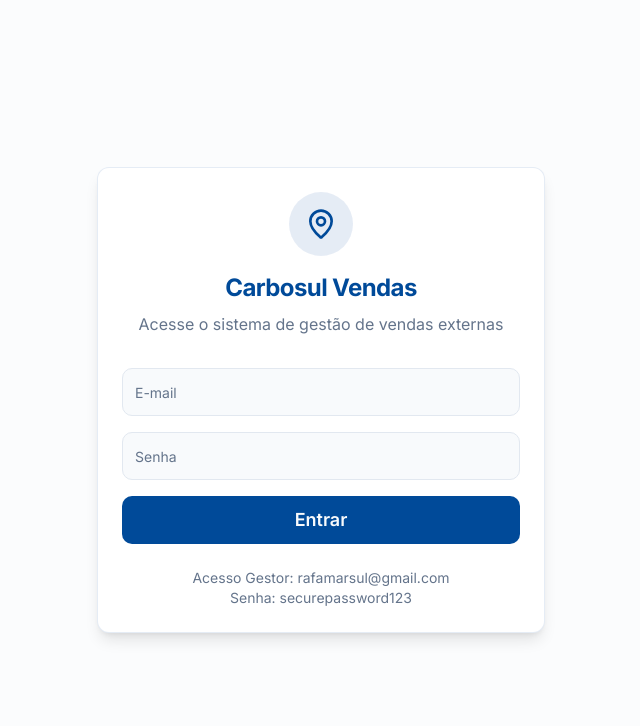
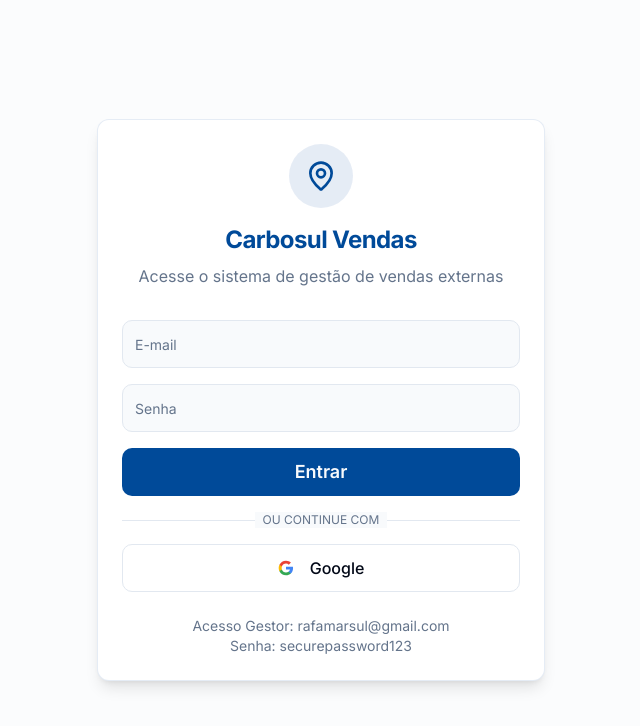
Before and after one commit to rafamarsul/carbosul-vendas-externas-tjjhd0a6y, a React (Vite) app: page /login in a window 1280 px wide. Shown: the top 726 px of the page, without its empty margins (319-959 px from the left). Built offline with nearby package versions, Linux system fonts and the light colour scheme; no server answers.

Commit message:
Fix login credentials and add social login

```diff
--- a/src/contexts/AuthContext.tsx
+++ b/src/contexts/AuthContext.tsx
@@ -13,6 +13,7 @@
   user: User | null
   session: Session | null
   signIn: (email: string, password: string) => Promise<{ error: any }>
+  signInWithGoogle: () => Promise<{ error: any }>
   signOut: () => Promise<{ error: any }>
   loading: boolean
 }
@@ -105,6 +106,16 @@
     return { error }
   }
 
+  const signInWithGoogle = async () => {
+    const { error } = await supabase.auth.signInWithOAuth({
+      provider: 'google',
+      options: {
+        redirectTo: window.location.origin,
+      },
+    })
+    return { error }
+  }
+
   const signOut = async () => {
     const { error } = await supabase.auth.signOut()
     return { error }
@@ -112,7 +123,7 @@
 
   return React.createElement(
     AuthContext.Provider,
-    { value: { user, session, signIn, signOut, loading } },
+    { value: { user, session, signIn, signInWithGoogle, signOut, loading } },
     children,
   )
 }
--- a/src/pages/Login.tsx
+++ b/src/pages/Login.tsx
@@ -11,7 +11,7 @@
   const [email, setEmail] = useState('')
   const [password, setPassword] = useState('')
   const [isLoading, setIsLoading] = useState(false)
-  const { signIn } = useAuth()
+  const { signIn, signInWithGoogle } = useAuth()
   const navigate = useNavigate()
 
   const handleLogin = async (e: React.FormEvent) => {
@@ -24,6 +24,15 @@
     } else {
       toast.success('Bem-vindo ao Carbosul Vendas Externas')
       navigate('/')
+    }
+  }
+
+  const handleGoogleLogin = async () => {
+    setIsLoading(true)
+    const { error } = await signInWithGoogle()
+    setIsLoading(false)
+    if (error) {
+      toast.error('Erro no login social', { description: error.message })
     }
   }
 
@@ -70,6 +79,43 @@
             >
               {isLoading ? 'Entrando...' : 'Entrar'}
             </Button>
+
+            <div className="relative my-4">
+              <div className="absolute inset-0 flex items-center">
+                <span className="w-full border-t border-border" />
+              </div>
+              <div className="relative flex justify-center text-xs uppercase">
+                <span className="bg-background px-2 text-muted-foreground">Ou continue com</span>
+              </div>
+            </div>
+
+            <Button
+              type="button"
+              variant="outline"
+              className="w-full h-12 text-base font-medium"
+              onClick={handleGoogleLogin}
+              disabled={isLoading}
+            >
+              <svg className="w-5 h-5 mr-2" viewBox="0 0 24 24">
+                <path
+                  d="M22.56 12.25c0-.78-.07-1.53-.2-2.25H12v4.26h5.92c-.26 1.37-1.04 2.53-2.21 3.31v2.77h3.57c2.08-1.92 3.28-4.74 3.28-8.09z"
+                  fill="#4285F4"
+                />
+                <path
+                  d="M12 23c2.97 0 5.46-.98 7.28-2.66l-3.57-2.77c-.98.66-2.23 1.06-3.71 1.06-2.86 0-5.29-1.93-6.16-4.53H2.18v2.84C3.99 20.53 7.7 23 12 23z"
+                  fill="#34A853"
+                />
+                <path
+                  d="M5.84 14.09c-.22-.66-.35-1.36-.35-2.09s.13-1.43.35-2.09V7.07H2.18C1.43 8.55 1 10.22 1 12s.43 3.45 1.18 4.93l2.85-2.22.81-.62z"
+                  fill="#FBBC05"
+                />
+                <path
+                  d="M12 5.38c1.62 0 3.06.56 4.21 1.64l3.15-3.15C17.45 2.09 14.97 1 12 1 7.7 1 3.99 3.47 2.18 7.07l3.66 2.84c.87-2.6 3.3-4.53 6.16-4.53z"
+                  fill="#EA4335"
+                />
+              </svg>
+              Google
+            </Button>
           </form>
           <div className="mt-6 text-center text-sm text-muted-foreground">
             <p>Acesso Gestor: rafamarsul@gmail.com</p>
--- a/src/pages/Visits.tsx
+++ b/src/pages/Visits.tsx
@@ -1,4 +1,4 @@
-import { useState } from 'react'
+import { useState, useEffect } from 'react'
 import {
   MapPin,
   Navigation,
@@ -157,6 +157,24 @@
     })
   }
 
+  useEffect(() => {
+    const handleOnline = async () => {
+      const pending = JSON.parse(localStorage.getItem('pendingVisits') || '[]')
+      if (pending.length > 0) {
+        toast.info('Conexão restabelecida', { description: 'Sincronizando visitas...' })
+        for (const visit of pending) {
+          visit.status = 'synced'
+          await addVisit(visit)
+        }
+        localStorage.removeItem('pendingVisits')
+        toast.success(`${pending.length} visitas sincronizadas com sucesso!`)
+      }
+    }
+
+    window.addEventListener('online', handleOnline)
+    return () => window.removeEventListener('online', handleOnline)
+  }, [addVisit])
+
   const handleSubmit = async (e: React.FormEvent) => {
     e.preventDefault()
 
@@ -170,24 +188,34 @@
       formData.isPriority || formData.reason === 'fechamento' || formData.interest === 'alto'
     const initialApprovalStatus = isSpecialVisit ? 'pending' : 'approved'
 
-    await addVisit({
+    const visitData = {
       id: Math.random().toString(36).substring(2, 9),
       salesmanId: user?.id || 'unknown',
       salesmanName: user?.name || 'Vendedor',
       ...formData,
       products: productsObj,
       timestamp: new Date().toISOString(),
-      status: 'synced',
+      status: navigator.onLine ? 'synced' : 'pending_sync',
       priority: formData.isPriority,
       approvalStatus: initialApprovalStatus,
-    })
+    }
 
-    if (isSpecialVisit) {
-      toast.success('Visita registrada!', {
-        description: 'Enviada para revisão da gerência devido ao perfil da visita.',
+    if (navigator.onLine) {
+      await addVisit(visitData)
+      if (isSpecialVisit) {
+        toast.success('Visita registrada!', {
+          description: 'Enviada para revisão da gerência devido ao perfil da visita.',
+        })
+      } else {
+        toast.success('Visita concluída com sucesso!')
+      }
+    } else {
+      const pending = JSON.parse(localStorage.getItem('pendingVisits') || '[]')
+      pending.push(visitData)
+      localStorage.setItem('pendingVisits', JSON.stringify(pending))
+      toast.success('Modo Offline: Visita salva localmente', {
+        description: 'Será sincronizada automaticamente quando a conexão for restabelecida.',
       })
-    } else {
-      toast.success('Visita concluída com sucesso!')
     }
 
     setTimeout(() => {
```
Also changed, not shown: .skip.config.json, 1 other file (tests, documents, lock files or other folders).
